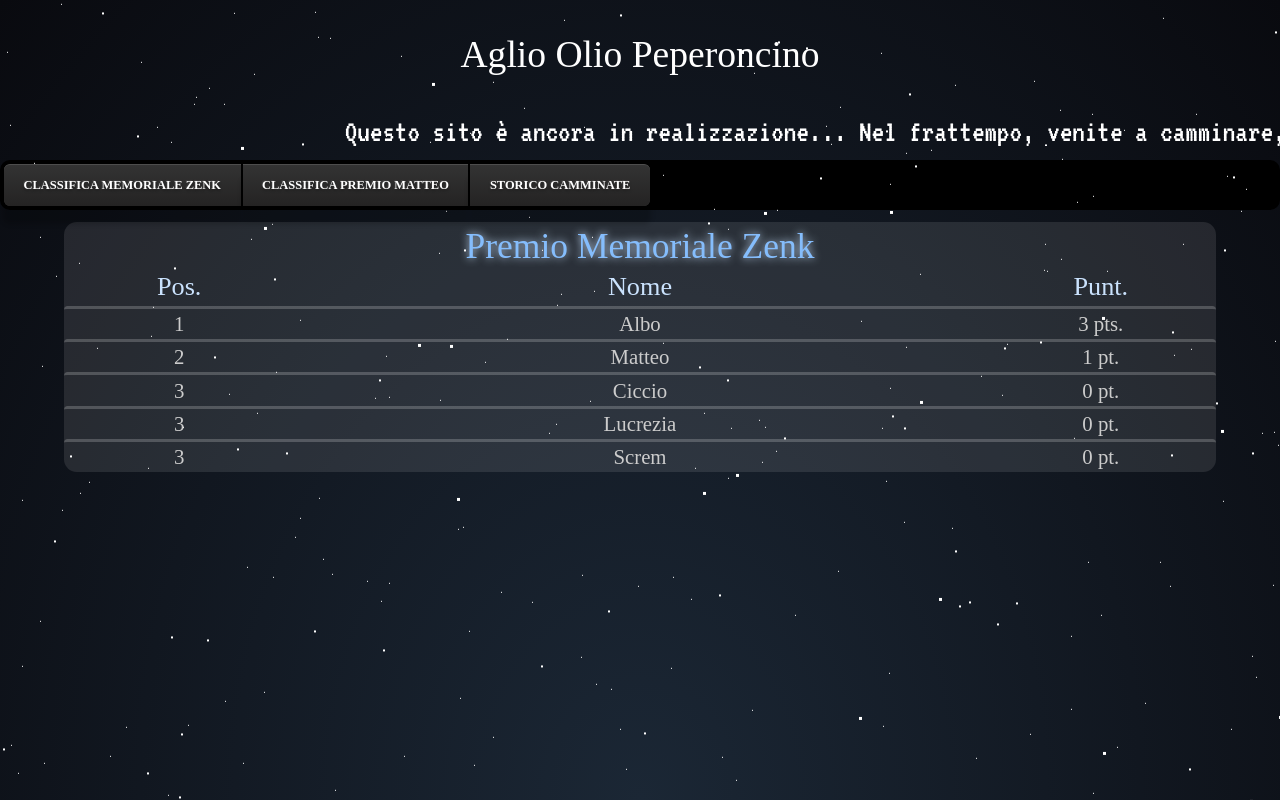
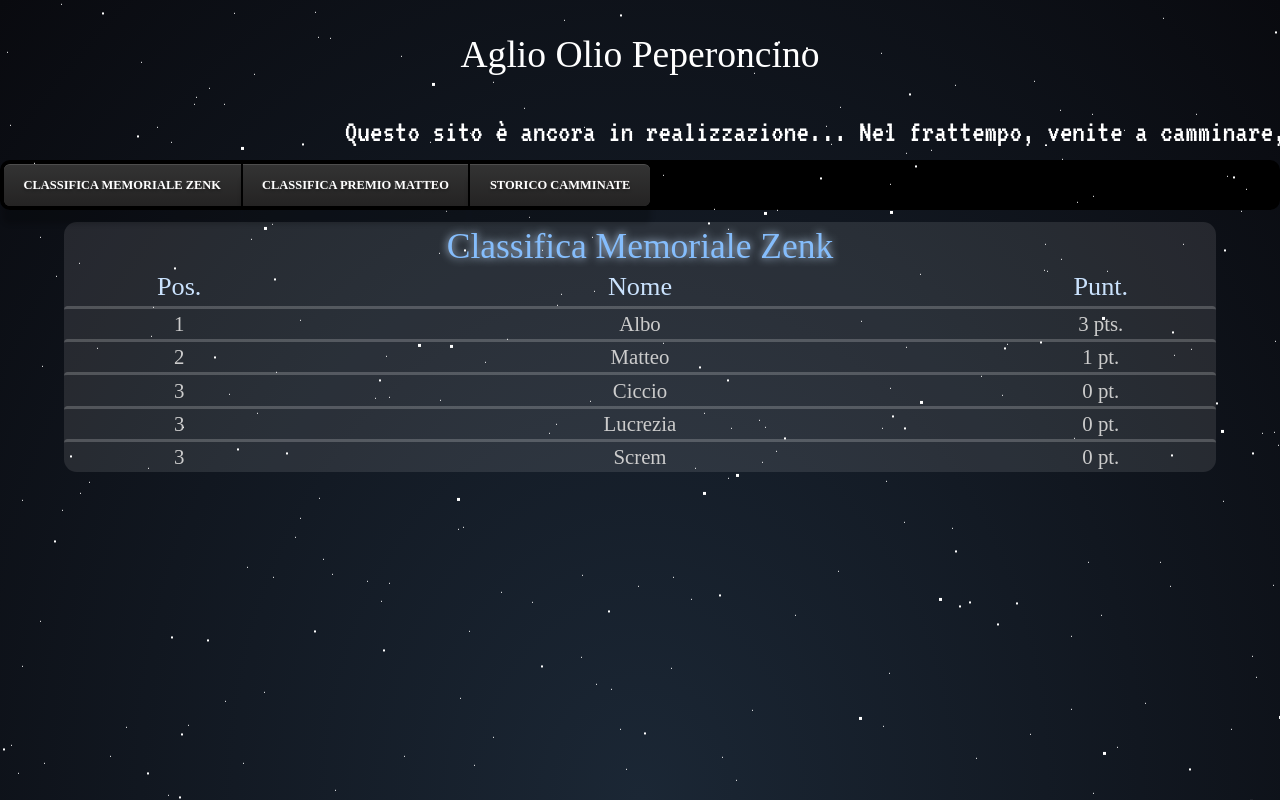
Before and after one commit to Scremmix/AOP, a React (Create React App) app: page / in a window 1280 px wide. Built offline with nearby package versions, Linux system fonts and the light colour scheme; a web font is replaced by a local one.

Commit message:
Page test for page 2

```diff
--- a/src/elements/pageviewer/pages/Page1.js
+++ b/src/elements/pageviewer/pages/Page1.js
@@ -4,7 +4,7 @@ function Page1() {
   return (
     <div className="tabellaMemorialeZenk">
         <div className="subPageTitle kodeMono-fontface">
-          Premio Memoriale Zenk
+          Classifica Memoriale Zenk
         </div>
         <div className="headerRow">
           <div className="headerElement kodeMono-fontface">Pos.</div>
--- a/src/elements/pageviewer/pages/Page2.js
+++ b/src/elements/pageviewer/pages/Page2.js
@@ -4,7 +4,7 @@ function Page2() {
   return (
     <div className="tabellaPremioMatteo">
         <div className="subPageTitle kodeMono-fontface">
-          Premio Memoriale Zenk
+          Classifica Premio Matteo
         </div>
         <div className="headerRow">
           <div className="headerElement kodeMono-fontface">Pos.</div>
```
